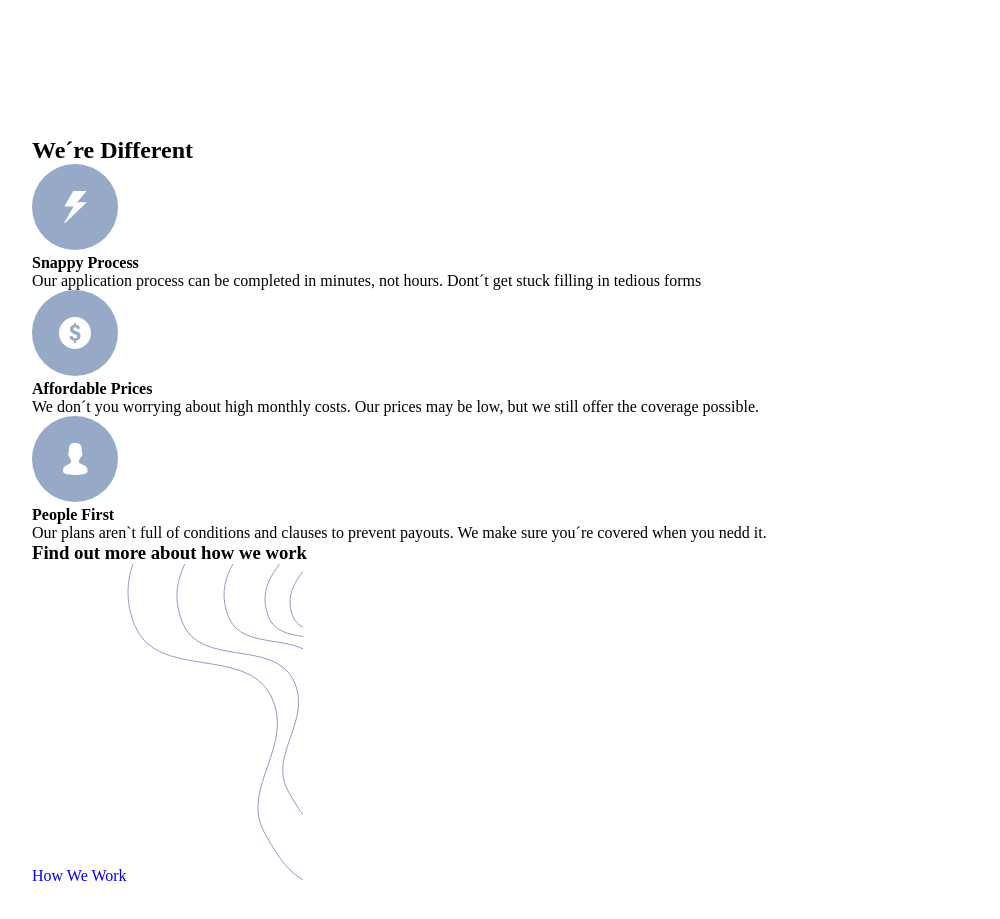
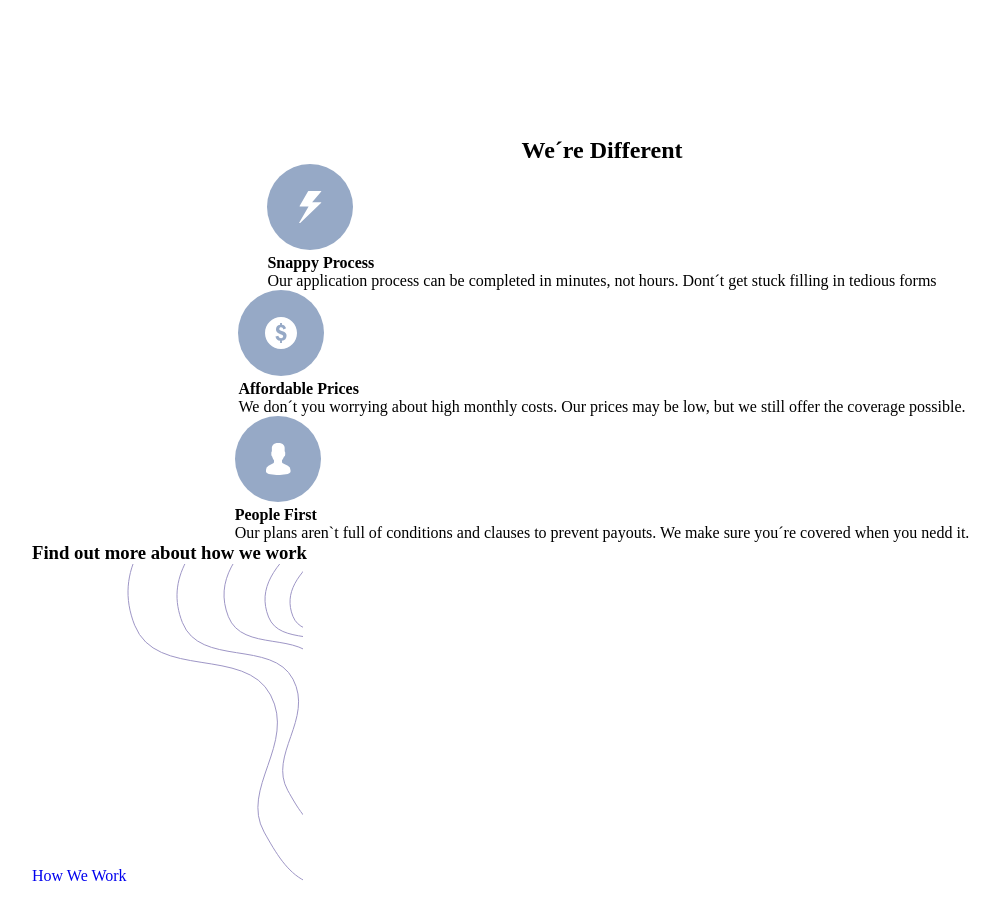
Before and after one commit to higor-costa/pagina-de-destino-insure, a React (Vite) app: page / in a window 1280 px wide. Shown: the part 2060-2979 px from the top of the page, without its empty margins (38-1038 px from the left). Built offline with nearby package versions, Linux system fonts and the light colour scheme.

Commit message:
Centraliza conteúdo principal do contêiner

```diff
--- a/src/style/components/Main.module.scss
+++ b/src/style/components/Main.module.scss
@@ -3,4 +3,9 @@
 
 .container {
   padding: 200px 30px;
+
+  .mainContent {
+    @include displayFlex;
+    flex-direction: column;
+  }
 }
```
